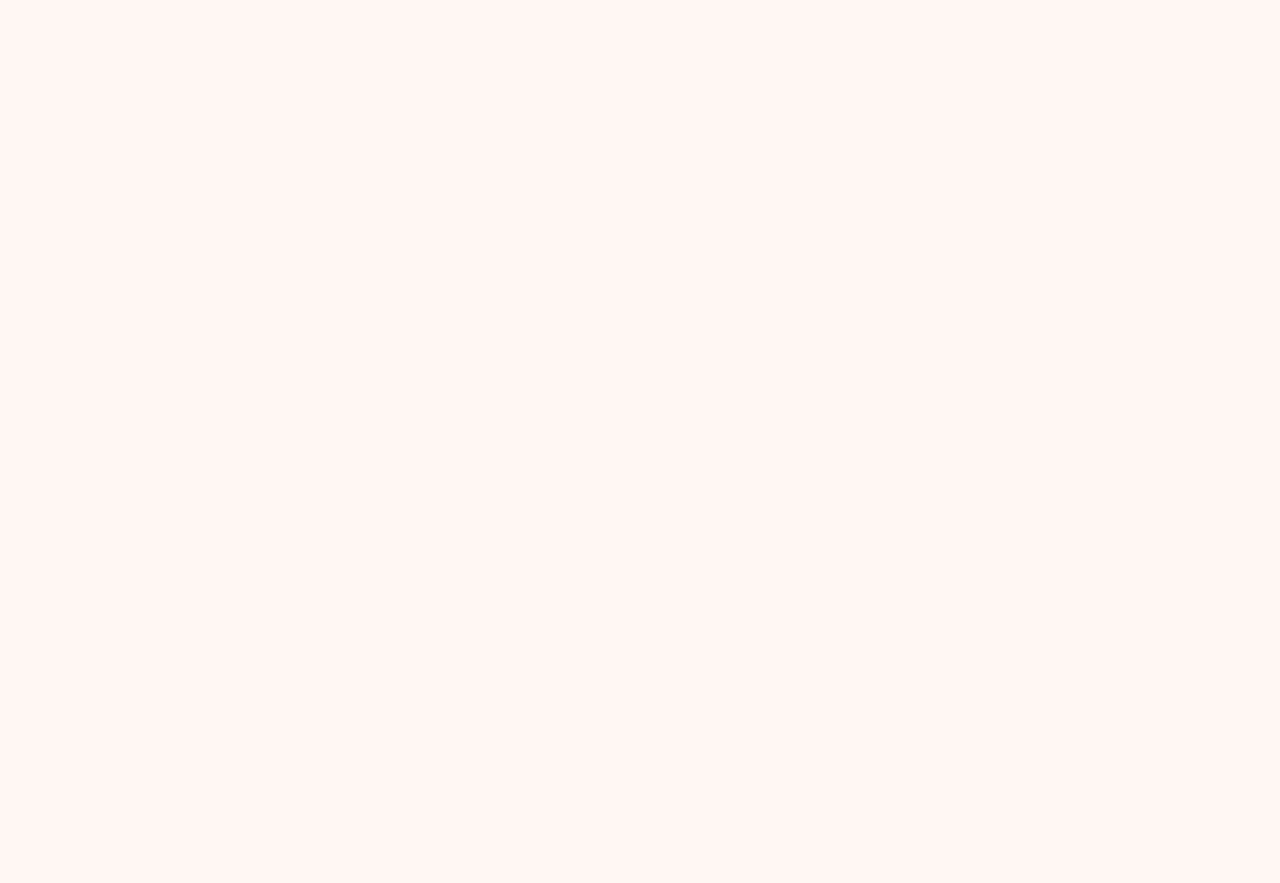
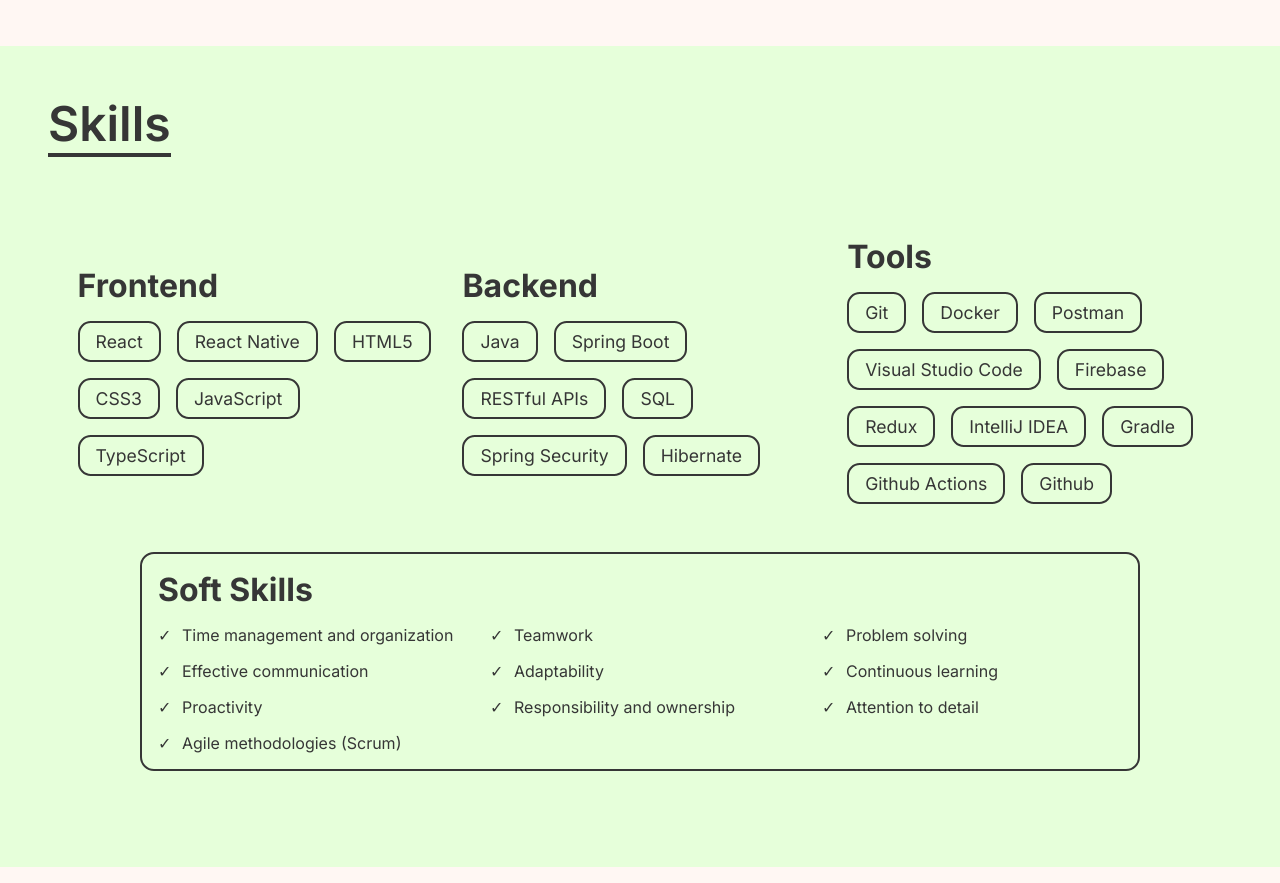
Before and after one commit to ingsahaderenzo/myPortfolio, a React (Vite) app: page / in a window 1280 px wide. Shown: the part 2474-3357 px from the top of the page. Before the commit the page ends 2536 px from the top, so only its background shows below. Built offline with nearby package versions, Linux system fonts and the light colour scheme.

Commit message:
Adding the "Skills" section

```diff
--- a/src/App.tsx
+++ b/src/App.tsx
@@ -5,6 +5,7 @@
 import Hero from "./components/hero/Hero";
 import About from "./components/about/About";
 import Experience from "./components/experience/Experience";
+import Skills from "./components/skills/Skills";
 
 function App() {
     const [theme, setTheme] = useState("light");
@@ -30,6 +31,7 @@
             <Hero language={language} />
             <About language={language} />
             <Experience language={language} />
+            <Skills language={language} />
         </div>
     );
 }
--- /dev/null
+++ b/src/components/skills/Skills.module.css
@@ -0,0 +1,98 @@
+.section {
+    width: 100%;
+    background-color: var(--bg--secondary);
+    padding: 3rem;
+    flex-direction: column;
+    display: flex;
+    align-items: center;
+}
+
+.sectionTitle {
+    font-size: 3rem;
+    font-weight: 600;
+    margin-bottom: 1rem;
+    color: var(--primary--on--secondary--bg);
+    border-bottom: 0.3rem solid var(--primary--on--secondary--bg);
+    align-self: flex-start;
+}
+
+.techSkills {
+    display: flex;
+    justify-content: space-evenly;
+    margin: 3rem 0;
+    flex-wrap: wrap;
+    align-items: center;
+    width: 100%;
+}
+
+.skillsContainer {
+    display: flex;
+    align-items: flex-start;
+    flex-direction: column;
+    width: 30%;
+    min-width: 300px;
+}
+
+.skillsContainer ul {
+    display: flex;
+    flex-wrap: wrap;
+    gap: 1rem;
+}
+
+.skillsContainer li {
+    background-color: transparent;
+    border: 2px solid var(--primary--on--secondary--bg);
+    padding: 0.5rem 1rem;
+    border-radius: 0.8rem;
+    font-size: 1.1rem;
+    color: var(--primary--on--secondary--bg);
+    cursor: default;
+    transition: 0.2s;
+    list-style-type: none;
+}
+
+.skillsContainer li:hover {
+    background-color: var(--primary--on--secondary--bg);
+    color: var(--bg--secondary);
+}
+
+.skillsTittle {
+    font-size: 2rem;
+    margin: 1rem 0;
+    color: var(--text-color);
+}
+
+.softSkills {
+    margin-bottom: 3rem;
+    width: 100%;
+    max-width: 1000px;
+    padding: 0 1rem 1rem 1rem;
+    border: 2px solid var(--primary--on--secondary--bg);
+    border-radius: 14px;
+    transition: 0.3s;
+}
+
+.softSkills:hover {
+    box-shadow: 0 0 10px var(--primary--on--secondary--bg);
+    scale: 1.02;
+    transition: 0.3s;
+}
+
+.softSkills ul {
+    display: grid;
+    grid-template-columns: repeat(auto-fit, minmax(250px, 1fr));
+    gap: 1rem 2rem;
+}
+
+.softSkills li {
+    list-style: none;
+    position: relative;
+    padding-left: 1.5rem;
+}
+
+.softSkills li::before {
+    content: "✓";
+    position: absolute;
+    left: 0;
+    color: var(--primary--on--secondary--bg);
+}
--- /dev/null
+++ b/src/components/skills/Skills.tsx
@@ -0,0 +1,56 @@
+import { translations, type Language } from "../../i18n/translations";
+import styles from "./Skills.module.css";
+
+export default function Skills({ language }: { language: Language }) {
+    const t = translations[language].Skills;
+
+    return (
+        <section id="skills" className={styles.section}>
+            <h2 className={styles.sectionTitle}>{t.title}</h2>
+            {/*Artcile of technicals skills*/}
+            <article className={styles.techSkills}>
+                {/*This sections could be an unique component but for now it's fine */}
+
+                {/*Section of frontend languages*/}
+                <div className={styles.skillsContainer}>
+                    <h3 className={styles.skillsTittle}>{t.frontendTitle}</h3>
+                    <ul>
+                        {t.frontend.map((skill) => (
+                            <li key={skill}>{skill}</li>
+                        ))}
+                    </ul>
+                </div>
+
+                {/*Section of backend languages*/}
+                <div className={styles.skillsContainer}>
+                    <h3 className={styles.skillsTittle}>{t.backendTitle}</h3>
+                    <ul>
+                        {t.backend.map((skill) => (
+                            <li key={skill}>{skill}</li>
+                        ))}
+                    </ul>
+                </div>
+
+                {/*Section of tools*/}
+                <div className={styles.skillsContainer}>
+                    <h3 className={styles.skillsTittle}>{t.toolsTitle}</h3>
+                    <ul>
+                        {t.tools.map((skill) => (
+                            <li key={skill}>{skill}</li>
+                        ))}
+                    </ul>
+                </div>
+            </article>
+
+            {/*Article of soft skills*/}
+            <article className={styles.softSkills}>
+                <h3 className={styles.skillsTittle}>{t.softTitle}</h3>
+                <ul>
+                    {t.soft.map((skill) => (
+                        <li key={skill}>{skill}</li>
+                    ))}
+                </ul>
+            </article>
+        </section>
+    );
+}
--- a/src/i18n/translations.ts
+++ b/src/i18n/translations.ts
@@ -1,3 +1,5 @@
+import Skills from "../components/skills/Skills";
+
 export const translations = {
     en: {
         nav: {
@@ -45,6 +47,53 @@
                 "Implemented instant search through pre-loading and local data filtering.",
                 "Efficient rendering of large lists using server-side pagination and optimized components.",
                 "Improvements in frontend and backend architecture to increase scalability and keep the system agile.",
+            ],
+        },
+        Skills: {
+            title: "Skills",
+            backendTitle: "Backend",
+            frontendTitle: "Frontend",
+            toolsTitle: "Tools",
+            softTitle: "Soft Skills",
+            backend: [
+                "Java",
+                "Spring Boot",
+                "RESTful APIs",
+                "SQL",
+                "Spring Security",
+                "Hibernate",
+            ],
+            frontend: [
+                "React",
+                "React Native",
+                "HTML5",
+                "CSS3",
+                "JavaScript",
+                "TypeScript",
+            ],
+            tools: [
+                "Git",
+                "Docker",
+                "Postman",
+                "Visual Studio Code",
+                "Firebase",
+                "Redux",
+                "IntelliJ IDEA",
+                "Gradle",
+                "Github Actions",
+                "Github",
+            ],
+            soft: [
+                "Time management and organization",
+                "Teamwork",
+                "Problem solving",
+                "Effective communication",
+                "Adaptability",
+                "Continuous learning",
+                "Proactivity",
+                "Responsibility and ownership",
+                "Attention to detail",
+                "Agile methodologies (Scrum)",
             ],
         },
     },
@@ -96,6 +145,53 @@
                 "Mejoras en la arquitectura del frontend y backend para aumentar la escalabilidad y mantener el sistema ágil.",
             ],
         },
+        Skills: {
+            title: "Habilidades",
+            backendTitle: "Backend",
+            frontendTitle: "Frontend",
+            toolsTitle: "Herramientas",
+            softTitle: "Habilidades Blandas",
+            backend: [
+                "Java",
+                "Spring Boot",
+                "RESTful APIs",
+                "SQL",
+                "Spring Security",
+                "Hibernate",
+            ],
+            frontend: [
+                "React",
+                "React Native",
+                "HTML5",
+                "CSS3",
+                "JavaScript",
+                "TypeScript",
+            ],
+            tools: [
+                "Git",
+                "Docker",
+                "Postman",
+                "Visual Studio Code",
+                "Firebase",
+                "Redux",
+                "IntelliJ IDEA",
+                "Gradle",
+                "Github Actions",
+                "Github",
+            ],
+            soft: [
+                "Organización y gestión del tiempo",
+                "Trabajo en equipo",
+                "Resolución de problemas",
+                "Comunicación efectiva",
+                "Adaptabilidad",
+                "Aprendizaje continuo",
+                "Proactividad",
+                "Responsabilidad y compromiso",
+                "Atención al detalle",
+                "Metodologías ágiles (Scrum)",
+            ],
+        },
     },
 } as const;
 
```
